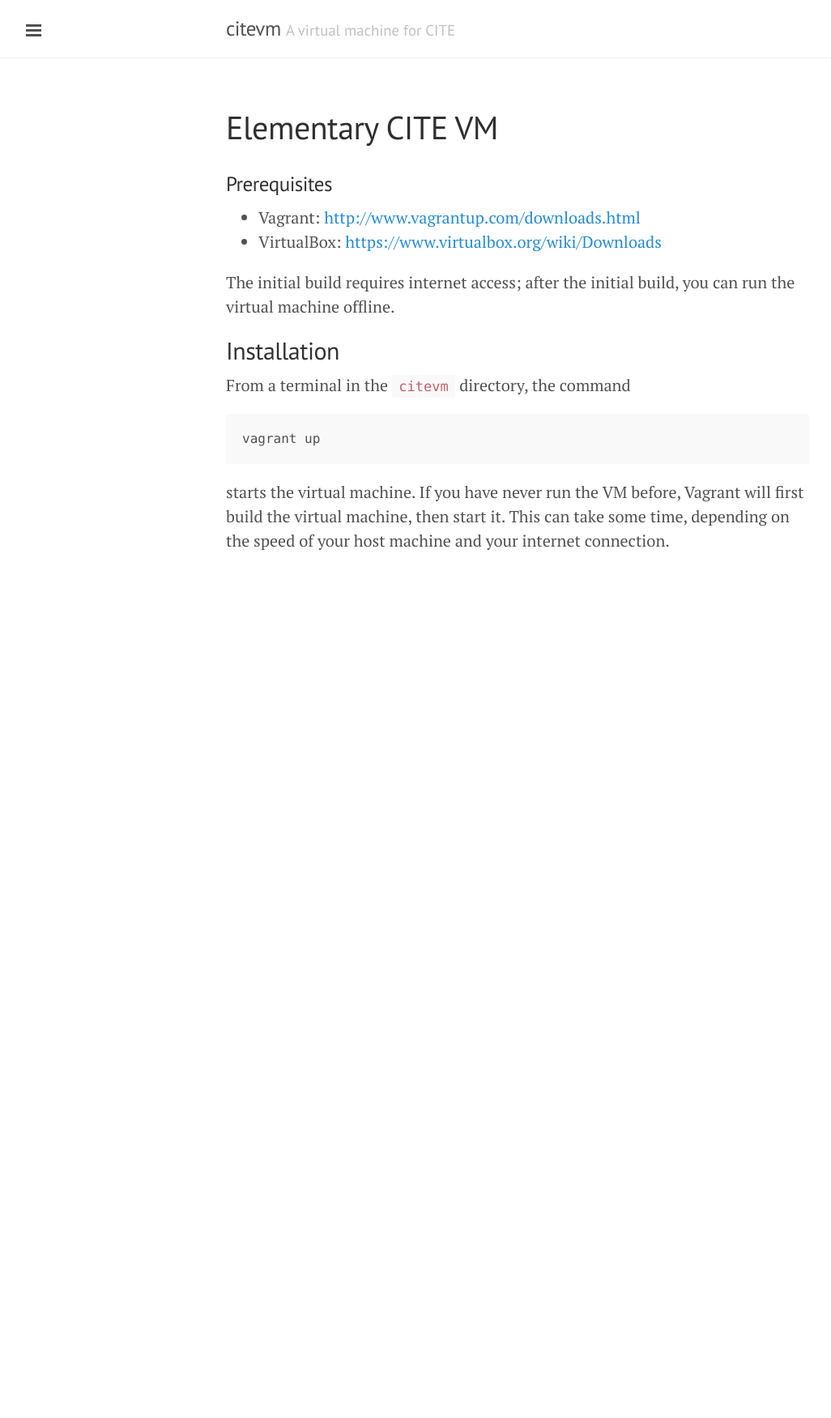
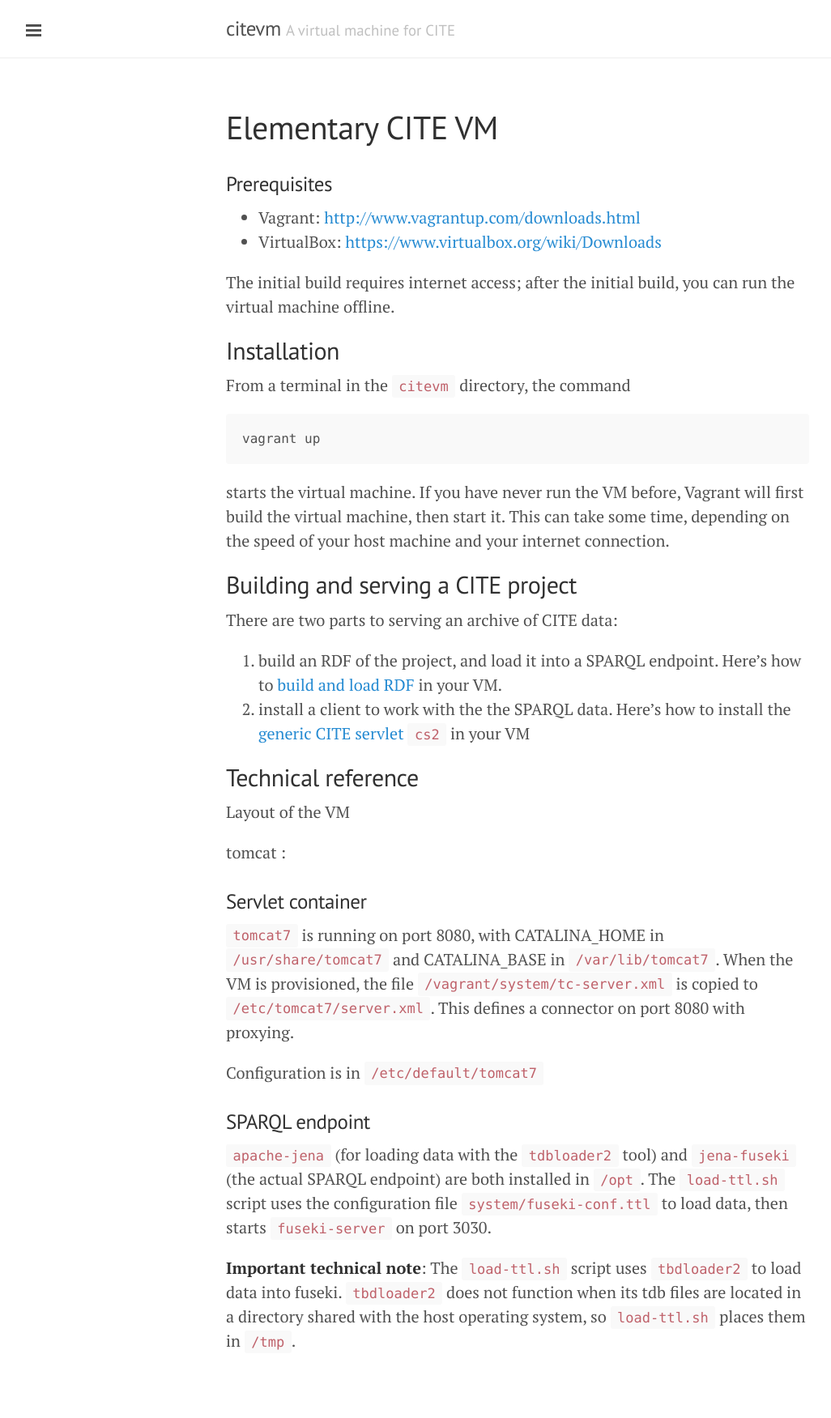
Before and after one commit to cite-architecture/citevm, a Jekyll site: the page built from elementary/index.md, in a window 1280 px wide. Shown: the whole page at 81% size, without its empty margins (1-1027 px from the left). Built offline with Jekyll 4.4.1, drawn with Linux system fonts in a browser that asks for light colours; before the commit the page ends 900 px from its top, so only the background shows below that.

Commit message:
Expand docs on new vm

```diff
--- a/elementary/index.md
+++ b/elementary/index.md
@@ -17,3 +17,35 @@ From a terminal in the `citevm` directory, the command
     vagrant up
 
 starts the virtual machine.  If you have never run the VM before, Vagrant will first build the virtual machine, then start it.  This can take some time, depending on the speed of your host machine and your internet connection.
+
+
+## Building and serving a CITE project
+
+There are two parts to serving an archive of CITE data:
+
+1. build an RDF of the project, and load it into a SPARQL endpoint.  Here's how to [build and load RDF](./rdf-build) in your VM.
+2. install a client to work with the the SPARQL data.  Here's how to install the [generic CITE servlet `cs2`](./cs2) in your VM
+
+
+
+## Technical reference
+
+Layout of the VM
+
+tomcat :
+
+### Servlet container
+
+
+`tomcat7` is running on port 8080, with CATALINA_HOME in `/usr/share/tomcat7` and CATALINA_BASE in `/var/lib/tomcat7`.  When the VM is provisioned, the file `/vagrant/system/tc-server.xml` is copied to  `/etc/tomcat7/server.xml`.  This defines a connector on port 8080 with proxying.
+
+
+Configuration is in `/etc/default/tomcat7`
+
+
+
+### SPARQL endpoint
+
+`apache-jena` (for loading data with the `tdbloader2` tool) and `jena-fuseki` (the actual SPARQL endpoint) are both installed in `/opt`. The `load-ttl.sh` script uses the configuration file `system/fuseki-conf.ttl` to load data, then starts `fuseki-server` on port 3030.
+
+**Important technical note**:  The `load-ttl.sh` script uses `tbdloader2` to load data into fuseki.  `tbdloader2` does not function when its tdb files are located in a directory shared with the host operating system, so `load-ttl.sh` places them in `/tmp`.
```
Also changed, not shown: elementary/cs2.md (added, +7 -0 lines), elementary/rdf-build.md (added, +7 -0 lines).
